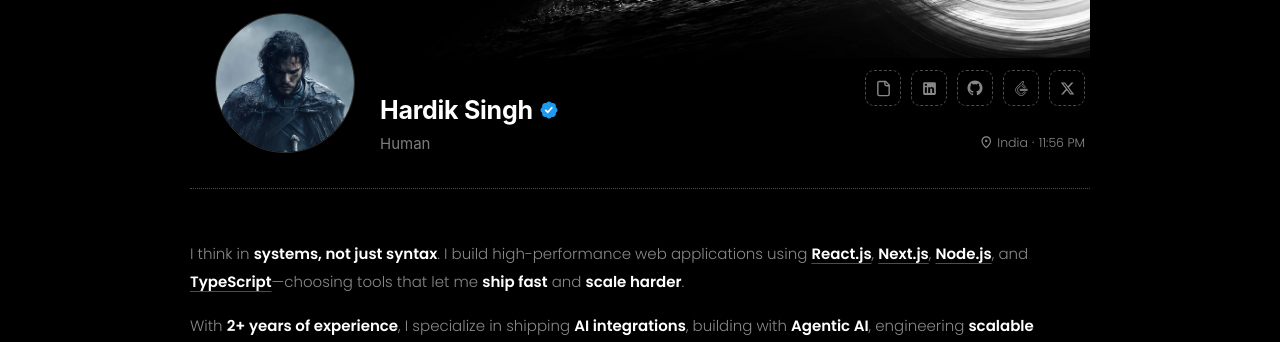
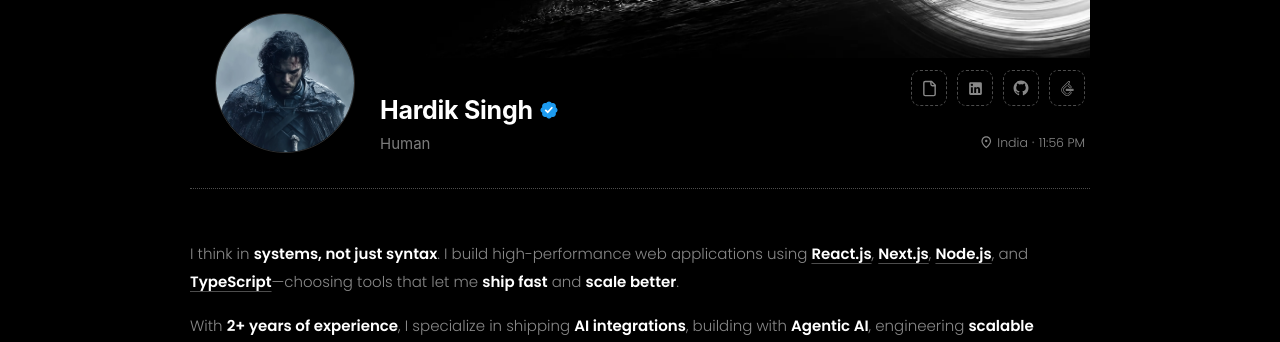
Before and after one commit to hardiksinghh18/Personal-PortFolio, a React (Create React App) app: page / in a window 1280 px wide. Shown: the part 257-599 px from the top of the page. Built offline with nearby package versions, Linux system fonts and the light colour scheme.

Commit message:
fix: hide twitter url

```diff
--- a/src/HeroSection.js
+++ b/src/HeroSection.js
@@ -181,13 +181,13 @@ const HeroSection = () => {
                                     </svg>
                                 </a>
                             </Tooltip>
-                            <Tooltip title="Twitter / X" arrow placement="bottom">
+                            {/* <Tooltip title="Twitter / X" arrow placement="bottom">
                                 <a href="https://twitter.com/hardiksingh18_" target='_blank' rel='noreferrer'>
                                     <svg width="15" height="15" viewBox="0 0 24 24" fill="currentColor">
                                         <path d="M18.244 2.25h3.308l-7.227 8.26 8.502 11.24H16.17l-5.214-6.817L4.99 21.75H1.68l7.73-8.835L1.254 2.25H8.08l4.713 6.231zm-1.161 17.52h1.833L7.084 4.126H5.117z" />
                                     </svg>
                                 </a>
-                            </Tooltip>
+                            </Tooltip> */}
                         </div>
                     </div>
                 </div>
@@ -197,7 +197,7 @@ const HeroSection = () => {
                 <div className="hero-bottom-row">
                     <div className="hero-bio-block">
                         <p className="bio-text">
-                            I think in <strong>systems, not just syntax</strong>. I build high-performance web applications using <span className="tech-highlight">React.js</span>, <span className="tech-highlight">Next.js</span>, <span className="tech-highlight">Node.js</span>, and <span className="tech-highlight">TypeScript</span>—choosing tools that let me <strong>ship fast</strong> and <strong>scale harder</strong>.
+                            I think in <strong>systems, not just syntax</strong>. I build high-performance web applications using <span className="tech-highlight">React.js</span>, <span className="tech-highlight">Next.js</span>, <span className="tech-highlight">Node.js</span>, and <span className="tech-highlight">TypeScript</span>—choosing tools that let me <strong>ship fast</strong> and <strong>scale better</strong>.
                         </p>
                         <p className="bio-text">
                             With <strong>2+ years of experience</strong>, I specialize in shipping <strong>AI integrations</strong>, building with <strong>Agentic AI</strong>, engineering <strong>scalable backend services</strong>, and turning ambitious ideas into <strong>high-impact, production-ready products</strong>.
--- a/src/components/CommandPalette.js
+++ b/src/components/CommandPalette.js
@@ -145,7 +145,7 @@ const CommandPalette = ({ isOpen, setIsOpen }) => {
                     ),
                     action: () => window.open('https://www.linkedin.com/in/hardiksingh18', '_blank')
                 },
-                {
+                /* {
                     id: 'soc-twitter',
                     title: 'Twitter / X',
                     shortcut: 'shift + X',
@@ -155,7 +155,7 @@ const CommandPalette = ({ isOpen, setIsOpen }) => {
                         </svg>
                     ),
                     action: () => window.open('https://twitter.com/hardiksingh18_', '_blank')
-                },
+                }, */
                 {
                     id: 'soc-leetcode',
                     title: 'LeetCode',
```
